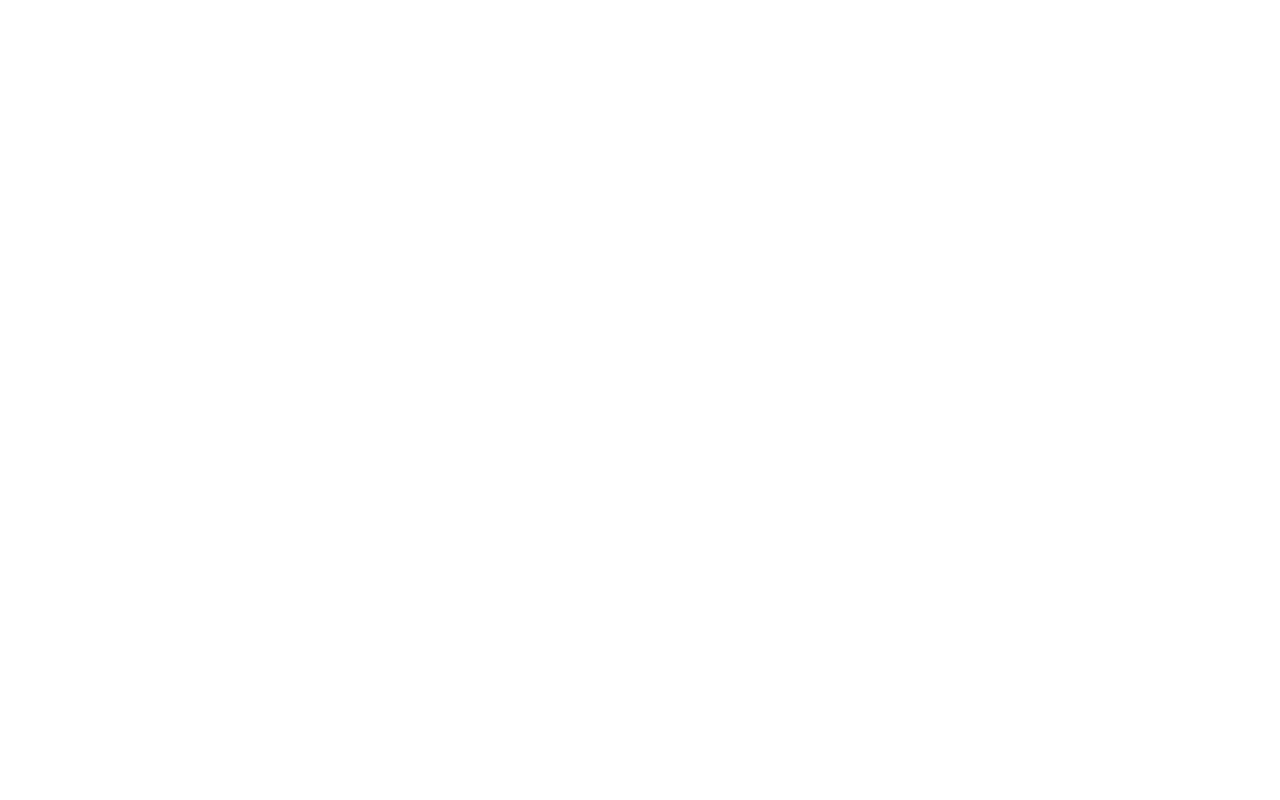
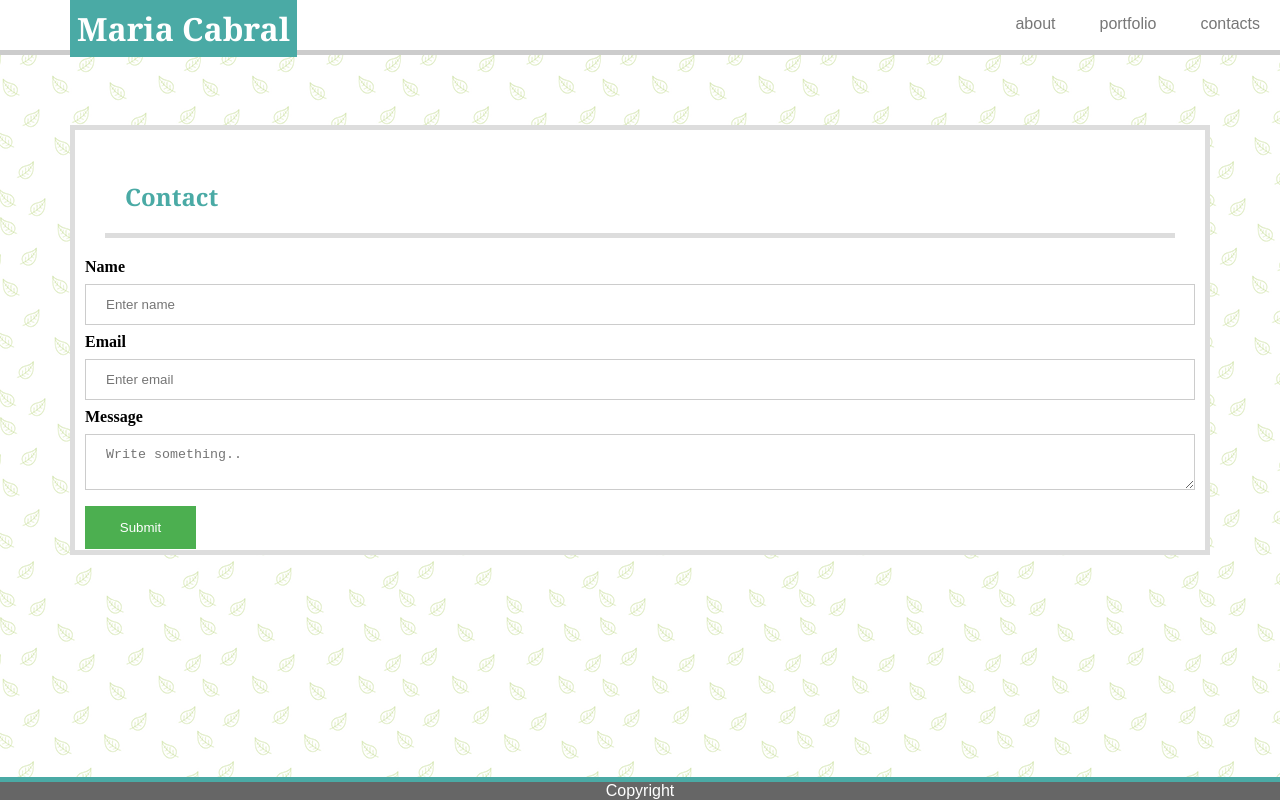
Before and after one commit to MariaEGC/Basic-Portfolio, a plain HTML site: page contact.html in a window 1280 px wide. Drawn offline with Linux system fonts and the light colour scheme.

Commit message:
initial save file

```diff
--- a/assets/style.css
+++ b/assets/style.css
@@ -88,3 +88,26 @@ body{
     border-style: solid;
     border-width: 5px;
 }
+
+input[type=text], textarea{
+    width: 100%;
+    padding: 12px 20px;
+    margin: 8px 0;
+    display: inline-block;
+    border: 1px solid #ccc;
+    box-sizing: border-box;
+}
+
+button {
+    background-color: #4CAF50;
+    color: white;
+    padding: 14px 20px;
+    margin: 8px 0;
+    border: none;
+    cursor: pointer;
+    width: 10%;
+}
+
+button:hover {
+    opacity: 0.8;
+}
--- a/contact.html
+++ b/contact.html
@@ -0,0 +1,53 @@
+<!DOCTYPE <!DOCTYPE html>
+<html lang="en-us">
+
+<head>
+
+    <meta charset="utf-8" />
+
+    <title>Contact</title>
+
+    <link rel="stylesheet" type="text/css" href="assets/style.css" />
+
+</head>
+
+<header>
+
+    <div class="row">
+    <h1 id="name">Maria Cabral</h1>
+
+    <ul class="links">
+        <li><a href="">about</a></li>
+        <li><a href="">portfolio</a></li>
+        <li><a href="">contacts</a></li>
+    </ul>
+    </div>
+
+</header>
+
+<body background="assets/images/leaves.png">
+
+    <div class="trying">
+        <h2 id="about">Contact</h2>
+
+
+        <label for="name"><b>Name</b></label>
+        <input type="text" placeholder="Enter name" name="name" required>
+
+        <label for="email"><b>Email</b></label>
+        <input type="text" placeholder="Enter email" name="email" required>
+
+        <label for="message"><b>Message</b></label>
+        <textarea id="message" name="message" placeholder="Write something.."></textarea>
+
+        <button type="submit">Submit</button>
+    </div>
+</body>
+
+<footer>
+
+    <div id="footer">Copyright</div>
+
+</footer>
+
+</html>
```
Also changed, not shown: portfolio.html (+41 -0 lines).
